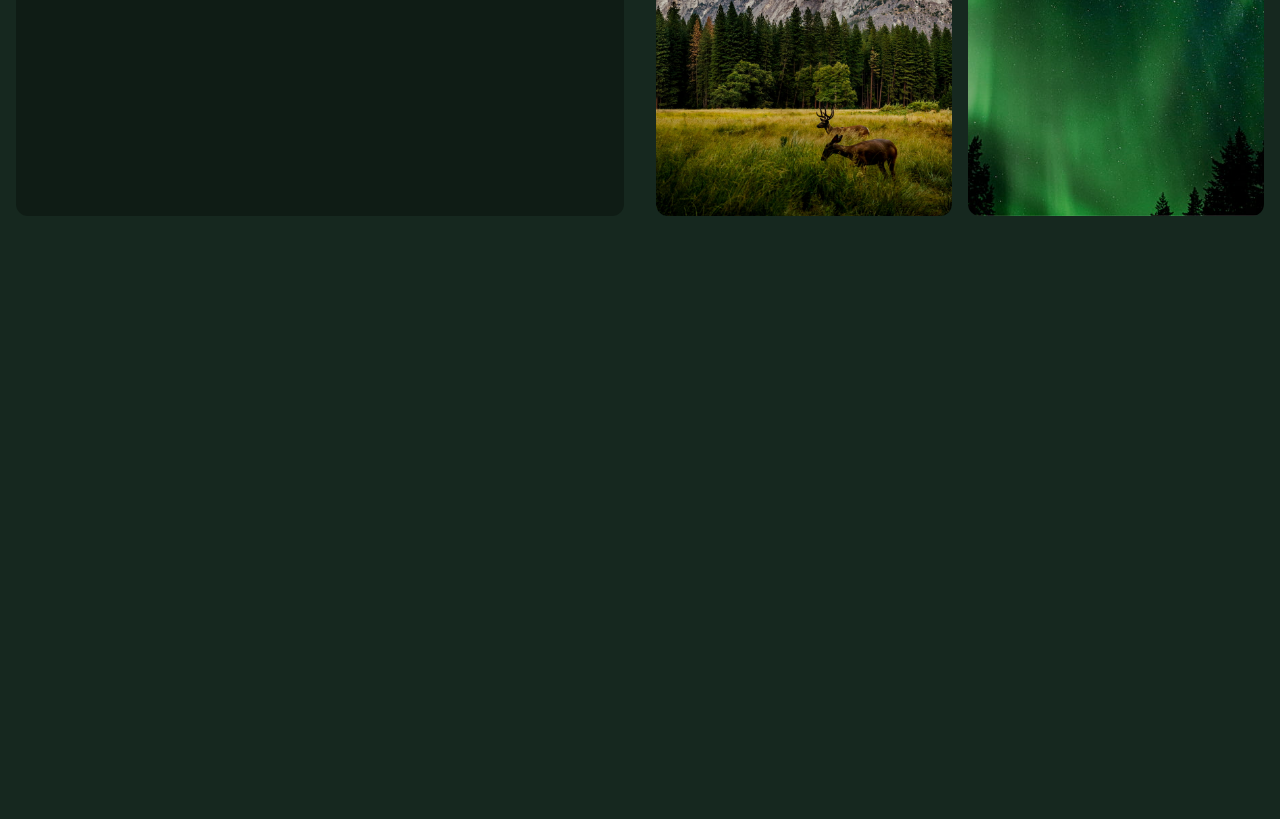
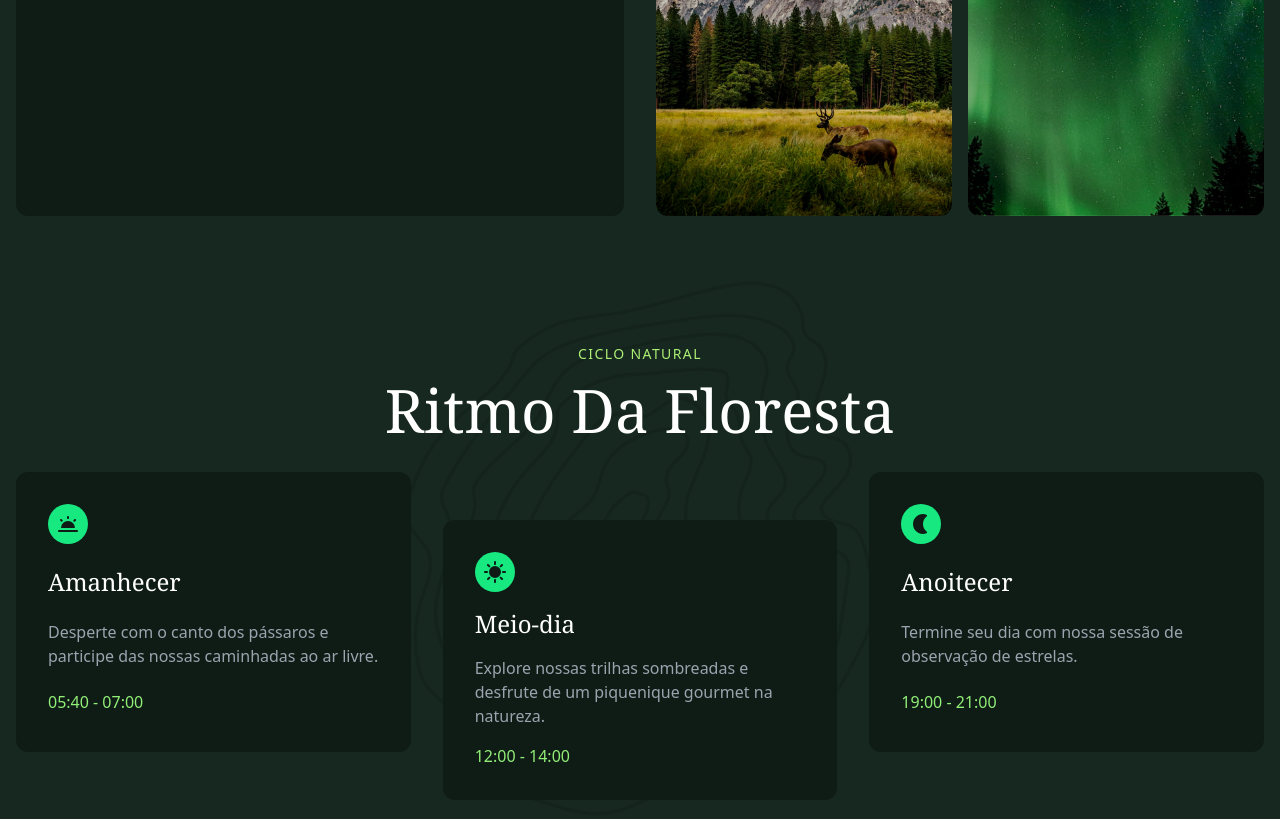
Before and after one commit to danilo1opes/Forest, a website: page src/index.html in a window 1280 px wide. Shown: the part 2713-3532 px from the top of the page. Before the commit the page ends 3313 px from the top, so only its background shows below. Drawn offline with Linux system fonts and the light colour scheme; files whose address does not match are found by name.

Commit message:
🌱feat: Nature Circle

```diff
--- a/src/index.html
+++ b/src/index.html
@@ -342,5 +342,71 @@
         </div>
       </div>
     </section>
+
+    <!-- Ciclo Natural -->
+    <section
+      class="container bg-[url('./img/padrao.svg')] bg-contain bg-center bg-no-repeat mb-12 sm:mb-16 sm:py-16"
+    >
+      <p
+        class="mb-4 text-center uppercase text-sm tracking-widest text-verde-200"
+      >
+        Ciclo Natural
+      </p>
+      <h2
+        class="capitalize text-white text-4xl sm:text-6xl font-serif mb-8 text-center max-w-screen-md mx-auto text-balance"
+      >
+        Ritmo da Floresta
+      </h2>
+
+      <!-- Cards -->
+      <div class="flex flex-col gap-4 sm:flex-row sm:gap-8">
+        <div
+          class="grid gap-4 bg-verde-900 p-6 sm:p-8 rounded-xl flex-1 sm:hover:-translate-y-2 transition-transform"
+        >
+          <div
+            class="bg-verde-400 size-10 flex items-center justify-center rounded-full"
+          >
+            <img src="./img/manha.svg" alt="" />
+          </div>
+          <h3 class="font-serif text-2xl text-white">Amanhecer</h3>
+          <p class="text-gray-400">
+            Desperte com o canto dos pássaros e participe das nossas caminhadas
+            ao ar livre.
+          </p>
+          <span class="text-verde-300">05:40 - 07:00</span>
+        </div>
+
+        <div
+          class="grid gap-4 bg-verde-900 p-6 sm:p-8 rounded-xl flex-1 sm:hover:translate-y-10 sm:translate-y-12 transition-transform"
+        >
+          <div
+            class="bg-verde-400 size-10 flex items-center justify-center rounded-full"
+          >
+            <img src="./img/dia.svg" alt="" />
+          </div>
+          <h3 class="font-serif text-2xl text-white">Meio-dia</h3>
+          <p class="text-gray-400">
+            Explore nossas trilhas sombreadas e desfrute de um piquenique
+            gourmet na natureza.
+          </p>
+          <span class="text-verde-300">12:00 - 14:00</span>
+        </div>
+
+        <div
+          class="grid gap-4 bg-verde-900 p-6 sm:p-8 rounded-xl flex-1 sm:hover:-translate-y-2 transition-transform"
+        >
+          <div
+            class="bg-verde-400 size-10 flex items-center justify-center rounded-full"
+          >
+            <img src="./img/noite.svg" alt="" />
+          </div>
+          <h3 class="font-serif text-2xl text-white">Anoitecer</h3>
+          <p class="text-gray-400">
+            Termine seu dia com nossa sessão de observação de estrelas.
+          </p>
+          <span class="text-verde-300">19:00 - 21:00</span>
+        </div>
+      </div>
+    </section>
   </body>
 </html>
```
Also changed, not shown: src/output.css.
